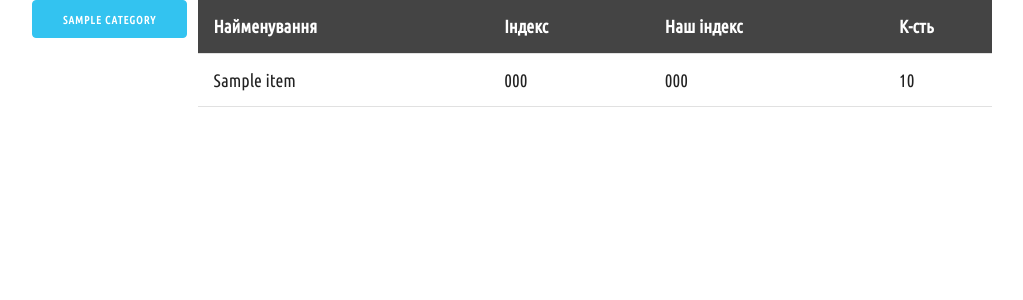
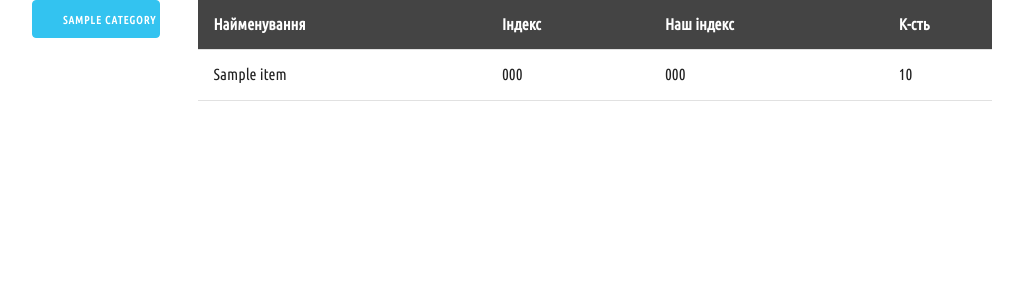
Before and after one commit to samitnuk/warehousedb, a Django app: page / in a window 1280 px wide. Shown: the part 67-367 px from the top of the page, without its empty margins (128-1151 px from the left). Run offline with Django 3.2, Linux system fonts and the light colour scheme; a user stored in the database is signed in; tables that the repository leaves empty hold one stand-in row (values such as "Sample post").

Commit message:
update buttons view

```diff
--- a/items/static/css/main.css
+++ b/items/static/css/main.css
@@ -5,7 +5,7 @@ body {
 
 /* tables styles */
 table {
-    font-size: 18px;
+    font-size: 16px;
 }
 
 th:first-child, td:first-child {
--- a/items/templates/items/main.html
+++ b/items/templates/items/main.html
@@ -10,7 +10,8 @@
 {% for category in categories %}
 <div class="row">
     <div class="two columns">
-        <a class="button button-primary" href="#">{{ category.name }}</a>
+        <a class="button button-primary u-full-width"
+           href="{% url 'category' category.id %}">{{ category.name }}</a>
     </div>
     <div class="ten columns">
         <table class="u-full-width">
```
